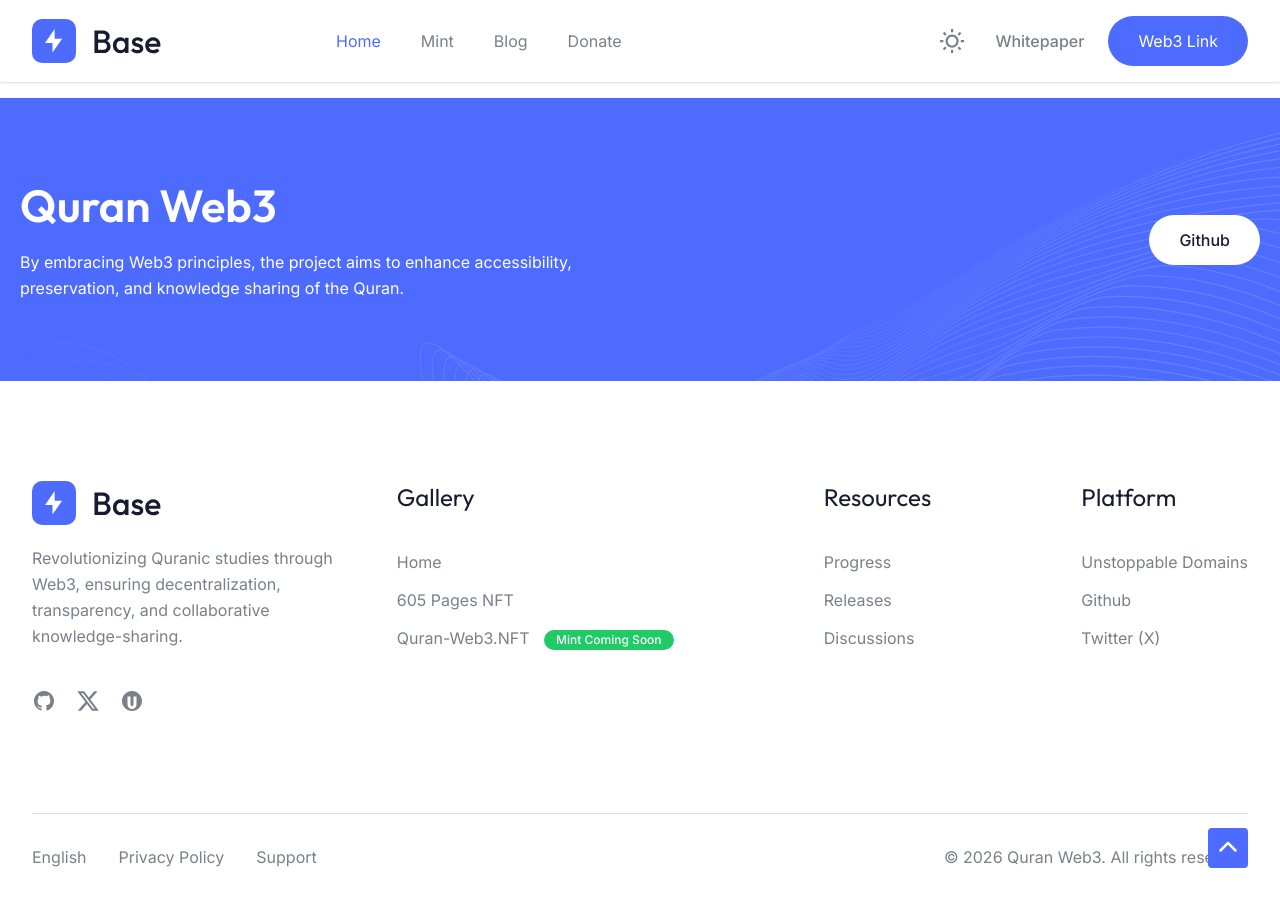
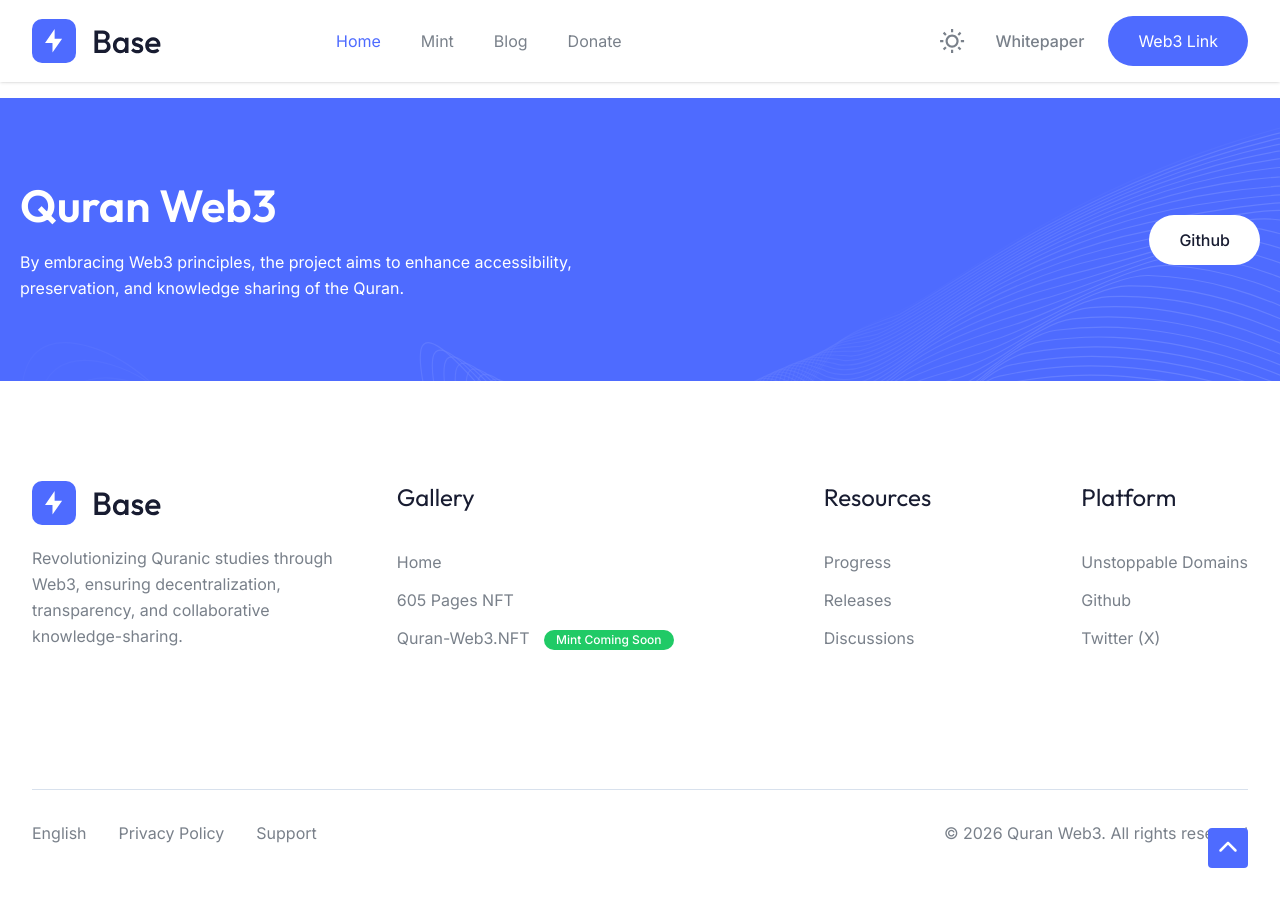
Before and after one commit to ogiest/ogiest.github.io, a Jekyll site: the page about.html, which Jekyll copies as it is, in a window 1280 px wide and 900 px high, scrolled down 1552 px. Built offline with Jekyll 4.4.1, drawn with Linux system fonts in a browser that asks for light colours; after the commit the page ends 2428 px from its top, so only the background shows below that.

Commit message:
Update about.html

```diff
--- a/about.html
+++ b/about.html
@@ -152,31 +152,6 @@
 
           <p class="lc fb">Revolutionizing Quranic studies through Web3, ensuring decentralization, transparency, and collaborative knowledge-sharing.</p>
 
-          <ul class="tc wf cg">
-            <li>
-              <a href="https://github.com/quran-web3" target="_blank" rel="noopener noreferrer" title="GitHub">
-                <svg class="vh ul cl il" width="24" height="24" viewBox="0 0 24 24" fill="none" xmlns="http://www.w3.org/2000/svg">
-                  <path d="M12 2C6.477 2 2 6.477 2 12c0 4.42 2.865 8.166 6.839 9.489.5.092.682-.217.682-.482 0-.237-.008-.866-.013-1.7-2.782.603-3.369-1.34-3.369-1.34-.454-1.156-1.11-1.464-1.11-1.464-.908-.62.069-.061.069-.061 1.003.07 1.531 1.03 1.531 1.03.892 1.529 2.341 1.087 2.91.831.092-.646.35-1.086.636-1.336-2.22-.253-4.555-1.11-4.555-4.943 0-1.091.39-1.984 1.029-2.683-.103-.253-.446-1.27.098-2.647 0 0 .84-.269 2.75 1.025A9.564 9.564 0 0112 6.844c.85.004 1.705.115 2.504.337 1.909-1.294 2.747-1.025 2.747-1.025.546 1.377.203 2.394.1 2.647.64.699 1.028 1.592 1.028 2.683 0 3.842-2.339 4.687-4.566 4.935.359.309.678.919.678 1.852 0 1.336-.012 2.415-.012 2.743 0 .267.18.579.688.481C19.137 20.162 22 16.418 22 12c0-5.523-4.477-10-10-10z" fill="currentColor"/>
-                </svg>
-              </a>
-            </li>
-
-            <li>
-              <a href="https://x.com/quran_web3" target="_blank" rel="noopener noreferrer" title="Twitter / X">
-                <svg class="vh ul cl il" width="24" height="24" viewBox="0 0 24 24" fill="none" xmlns="http://www.w3.org/2000/svg">
-                  <path d="M18.244 2.25h3.308l-7.227 8.26 8.502 11.24H16.17l-5.214-6.817L4.99 21.75H1.68l7.73-8.835L1.254 2.25H8.08l4.713 6.231zm-1.161 17.52h1.833L7.084 4.126H5.117z" fill="currentColor"/>
-                </svg>
-              </a>
-            </li>
-
-            <li>
-              <a href="https://ud.me/quran-web3.nft" target="_blank" rel="noopener noreferrer" title="Unstoppable Domains">
-                <svg class="vh ul cl il" width="24" height="24" viewBox="0 0 24 24" fill="none" xmlns="http://www.w3.org/2000/svg">
-                  <path d="M12 2C6.48 2 2 6.48 2 12s4.48 10 10 10 10-4.48 10-10S17.52 2 12 2zm4.5 13.5c0 2.48-2.02 4.5-4.5 4.5s-4.5-2.02-4.5-4.5V7.5h3v8c0 .83.67 1.5 1.5 1.5s1.5-.67 1.5-1.5v-8h3v8z" fill="currentColor"/>
-                </svg>
-              </a>
-            </li>
-          </ul>
         </div>
 
         <div class="vd ro tc sf rn un gg vn">
```
